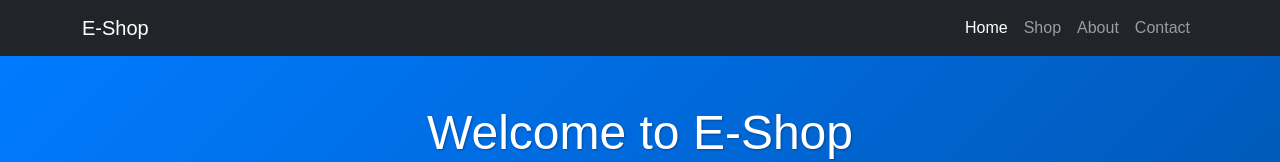
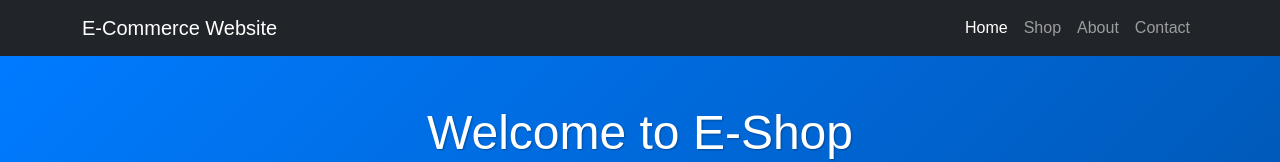
Before and after one commit to Tekisky123/gitDemo, a plain HTML site: page index.html in a window 1280 px wide. Shown: the top 162 px of the page. Drawn offline with nearby package versions, Linux system fonts and the light colour scheme.

Commit message:
changed the logo

```diff
--- a/index.html
+++ b/index.html
@@ -16,7 +16,7 @@
     <!-- Navbar -->
     <nav class="navbar navbar-expand-lg navbar-dark bg-dark">
       <div class="container">
-        <a class="navbar-brand" href="#">E-Shop</a>
+        <a class="navbar-brand" href="#">E-Commerce Website</a>
         <button
           class="navbar-toggler"
           type="button"
```
